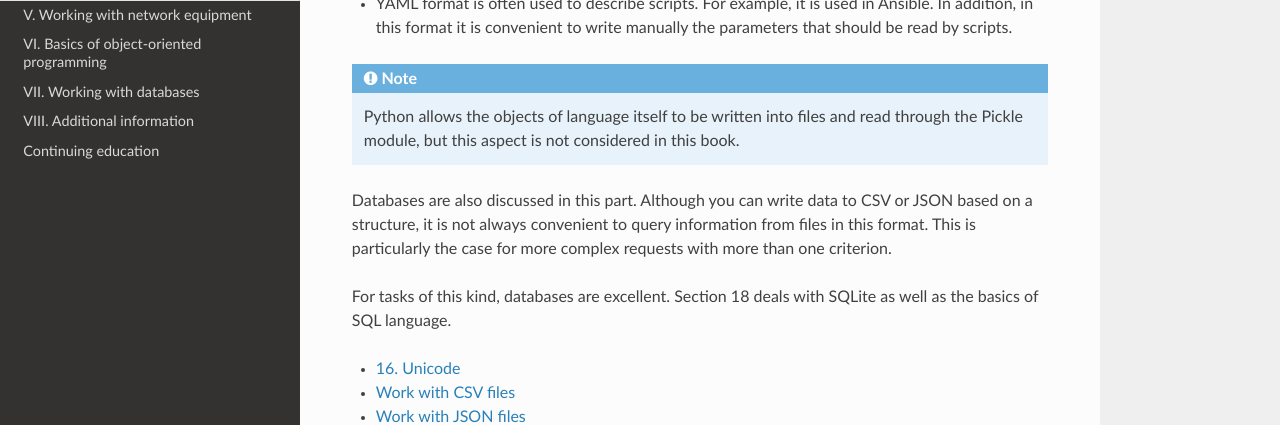
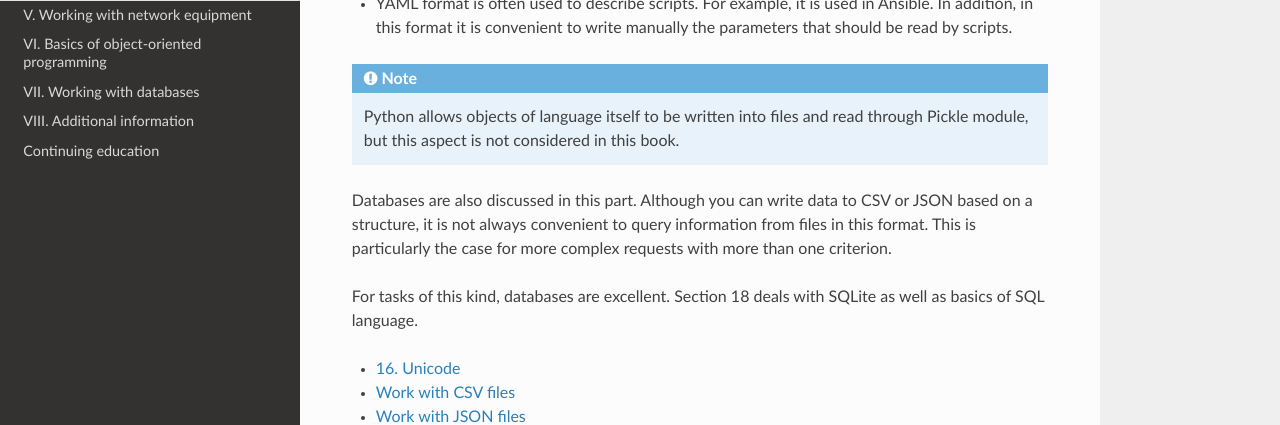
Before and after one commit to natenka/pyneng-book-en, a Sphinx documentation site: the page built from docs/source/book/Part_IV.rst, in a window 1280 px wide and 1325 px high. Shown: the part 599-1024 px from the top of the window. Built offline with Sphinx 7.4.7 and the Read the Docs theme 2.0.0, drawn with Linux system fonts in a browser that asks for light colours; pages that are not in the unit, such as notebooks, are missing from menus.

Commit message:
Update Part_IV.rst

```diff
--- a/docs/source/book/Part_IV.rst
+++ b/docs/source/book/Part_IV.rst
@@ -17,11 +17,11 @@ This section deals with data reading and writing in CSV, JSON and YAML formats:
 
 .. note::
 
-    Python allows the objects of language itself to be written into files and read through the Pickle module, but this aspect is not considered in this book.
+    Python allows objects of language itself to be written into files and read through Pickle module, but this aspect is not considered in this book.
 
 Databases are also discussed in this part. Although you can write data to CSV or JSON based on a structure, it is not always convenient to query information from files in this format. This is particularly the case for more complex requests with more than one criterion.
 
-For tasks of this kind, databases are excellent. Section 18 deals with  SQLite as well as the basics of SQL language.
+For tasks of this kind, databases are excellent. Section 18 deals with SQLite as well as basics of SQL language.
 
 .. toctree::
    :maxdepth: 1
```
